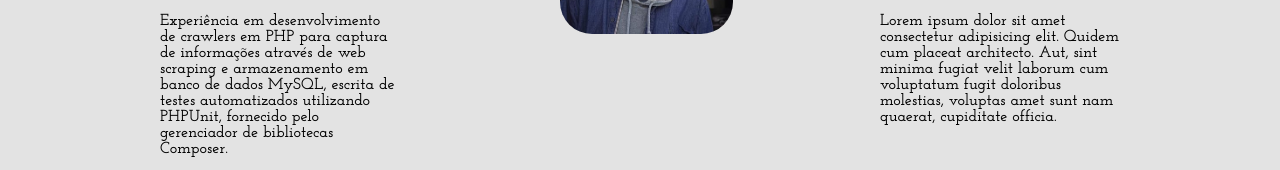
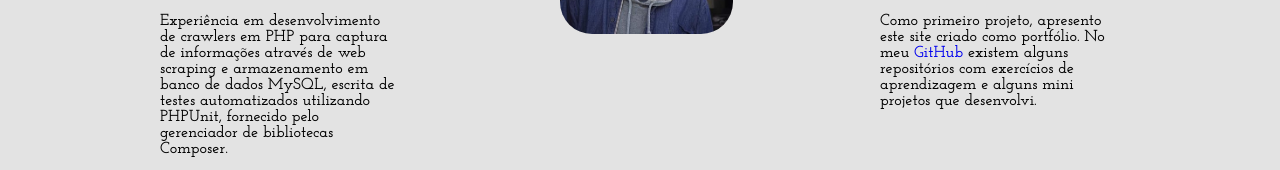
Before and after one commit to lucasolivsantos/pagina-portfolio, a plain HTML site: page index.html in a window 1280 px wide. Shown: the part 1167-1337 px from the top of the page. Drawn offline with Linux system fonts and the light colour scheme.

Commit message:
Atualizando descrição da seção de projetos

```diff
--- a/index.html
+++ b/index.html
@@ -102,7 +102,7 @@
                         <h3>Projetos</h3>
                     </div>
                     <div class="conhecimento-text">
-                        <p>Lorem ipsum dolor sit amet consectetur adipisicing elit. Quidem cum placeat architecto. Aut, sint minima fugiat velit laborum cum voluptatum fugit doloribus molestias, voluptas amet sunt nam quaerat, cupiditate officia.</p>
+                        <p>Como primeiro projeto, apresento este site criado como portfólio. No meu <a href="https://github.com/lucasolivsantos?tab=repositories" target="_blank">GitHub</a> existem alguns repositórios com exercícios de aprendizagem e alguns mini projetos que desenvolvi.</p>
                     </div>
                 </div>
                 <div class="conhecimento">
```
